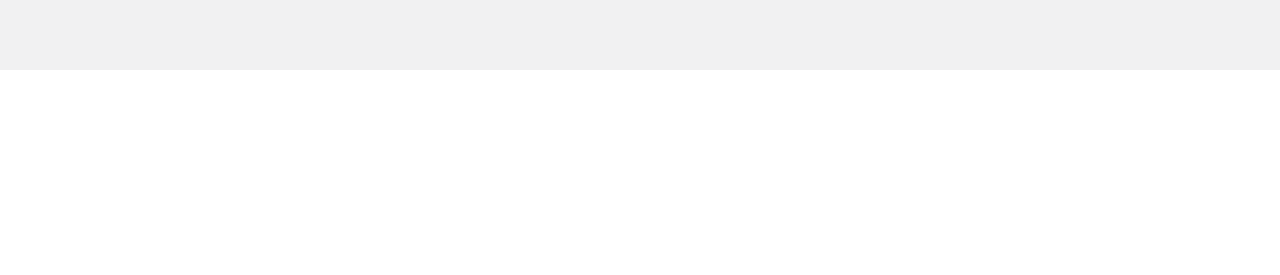
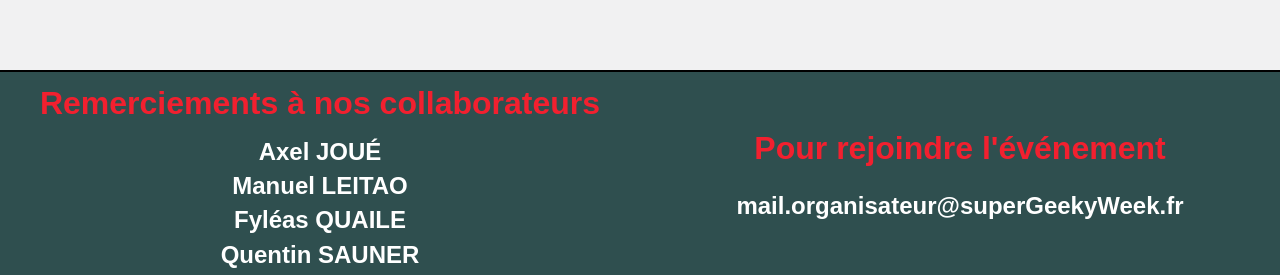
Before and after one commit to ProjetSuperGeekyWeek/Super_Geeky_Week, a Vue app in the folder front/: page / in a window 1280 px wide. Shown: the part 2059-2334 px from the top of the page. Before the commit the page ends 2129 px from the top, so only its background shows below. Built offline with nearby package versions, Linux system fonts and the light colour scheme; no server answers.

Commit message:
qrcode + footer

```diff
--- a/front/src/Client/Accueil/views/HomeView.vue
+++ b/front/src/Client/Accueil/views/HomeView.vue
@@ -25,6 +25,20 @@
       <div class="text_home">
         <h2>{{ translate('home_titre_2') }}</h2>
         <h3>{{ translate('home_text_2') }}</h3>
+      </div>
+    </div>
+
+    <div class="footer-home">
+      <div class="footer-collab">
+        <h2>Remerciements à nos collaborateurs</h2>
+        <h3>Axel JOUÉ</h3>
+        <h3>Manuel LEITAO</h3>
+        <h3>Fyléas QUAILE</h3>
+        <h3>Quentin SAUNER</h3>
+      </div>
+      <div class="footer-contact">
+        <h2>Pour rejoindre l'événement</h2>
+        <h3>mail.organisateur@superGeekyWeek.fr</h3>
       </div>
     </div>
 
@@ -137,4 +151,44 @@
 .texte-carte{
   width: 35%;
 }
+
+.footer-home{
+  display: flex;
+  flex-direction: row;
+  justify-content: center;
+  align-items: center;
+  width: 100%;
+  background-color: darkslategrey;
+  border-top: black 2px solid;
+  margin-top: 5%;
+  margin-bottom: -10%;
+}
+
+.footer-collab{
+  width: 50%;
+  display: flex;
+  flex-direction: column;
+  justify-content: center;
+  align-items: center;
+  padding-bottom: 0.5%;
+}
+
+.footer-contact{
+  width: 50%;
+  display: flex;
+  flex-direction: column;
+  justify-content: center;
+  align-items: center;
+}
+
+.footer-collab h3{
+  color: white;
+  font-size: 1.5em;
+  padding: 0.5%;
+}
+
+.footer-contact h3{
+  color: white;
+  font-size: 1.5em;
+}
 </style>
--- a/front/src/Client/Panier/components/Qrcodeg.vue
+++ b/front/src/Client/Panier/components/Qrcodeg.vue
@@ -45,10 +45,10 @@
   name: 'QrcodeView',
   data() {
     return {
-      name: '',
-      familyName: '',
-      email: '',
-      showQRCode: false,
+      // name: '',
+      // familyName: '',
+      // email: '',
+      showQRCode: true,
       emailError: false,
       dataLoaded: false,
     };
@@ -56,25 +56,26 @@
   computed: {
     ...mapState(['lang', 'en', 'fr']),
     qrCodeValue() {
-      return `http://localhost:8080/qrcode/?name=${encodeURIComponent(this.name)}&familyName=${encodeURIComponent(this.familyName)}&email=${encodeURIComponent(this.email)}`;
+      // return `http://localhost:8080/commande/?name=${encodeURIComponent(this.name)}&familyName=${encodeURIComponent(this.familyName)}&email=${encodeURIComponent(this.email)}`;
+      return `http://localhost:8080/commande/${this.route.params.uuid_commande}`;
     },
   },
   mounted() {
-    if (!this.dataLoaded) {
-      const { name, familyName, email } = this.$route.query;
-      if (name && familyName && email) {
-        this.name = decodeURIComponent(name);
-        this.familyName = decodeURIComponent(familyName);
-        this.email = decodeURIComponent(email);
+    // if (!this.dataLoaded) {
+    //   const { name, familyName, email } = this.$route.query;
+    //   if (name && familyName && email) {
+    //     this.name = decodeURIComponent(name);
+    //     this.familyName = decodeURIComponent(familyName);
+    //     this.email = decodeURIComponent(email);
 
-        this.validateAndGenerateQRCode();
-      }
-      this.dataLoaded = true;
-    } else {
-      if (!this.showQRCode) {
-        this.$router.replace({ path: '/' });
-      }
-    }
+    //     this.validateAndGenerateQRCode();
+    //   }
+    //   this.dataLoaded = true;
+    // } else {
+    //   if (!this.showQRCode) {
+    //     this.$router.replace({ path: '/' });
+    //   }
+    // }
   },
   methods: {
     translate(prop) {
--- a/front/src/Client/Panier/views/CommandeView.vue
+++ b/front/src/Client/Panier/views/CommandeView.vue
@@ -1,13 +1,13 @@
 <template>
     <div>
         <div class="vue-client-commande" v-if="!authentifier">
-            <span v-for="ligne in commande">
+            <span v-for="ligne in commande" v-bind:key="ligne">
                 <span>{{ligne.nom_produit}}</span>
                 <span>{{ligne.status}}</span>
             </span>
         </div>
         <div v-else>
-            <span v-for="(index,ligne) in commande_presta">
+            <span v-for="(index,ligne) in commande_presta" v-bind:key="ligne">
                 <span>{{ligne.nom_produit}}</span>
                 <span v-if="ligne.status">
                     <button @click="valider(commande_presta[index].id_acheter)">valider</button>
@@ -21,9 +21,7 @@
 </template>
 
 <script>
-import { mapState, mapActions } from 'vuex';
-// add store/back get commande
-// add store/back get commande_presta
+import { mapState, mapActions, mapMutations } from 'vuex';
 
 export default {
     name: 'CommandeView',
@@ -33,6 +31,7 @@
     },
     methods:{
         ...mapActions('commandeStore',['validerLigneCommande','getCommande','getCommandePresta']),
+        ...mapMutations('commandeStore',['setUUIDCommande']),
         valider(id_acheter){
             this.validerLigneCommande(id_acheter);
         }
@@ -40,6 +39,11 @@
     computed: {
         ...mapState('authentifierStore',['authentifier']),
         ...mapState('commandeStore',['commande','commande_presta']),
+    },
+    mounted() {
+        this.getCommande();
+        this.getCommandePresta();
+        this.setUUIDCommande(this.$route.params.uuid_commande);
     }
 }
 
--- a/front/src/router/index.js
+++ b/front/src/router/index.js
@@ -49,9 +49,14 @@
     component: () => import('@/Client/Panier/views/PanierView.vue')
   },
   {
-    path: '/qrcode',
+    path: '/qrcode/:uuid_commande',
     name: 'qrcode',
     component: () => import('@/Client/Panier/views/QrcodeView.vue')
+  },
+  {
+    path: '/commande/:uuid_commande',
+    name: 'commande',
+    component: () => import('@/Client/Panier/views/CommandeView.vue')
   },
   {
     path: '/market_nourriture',
```
